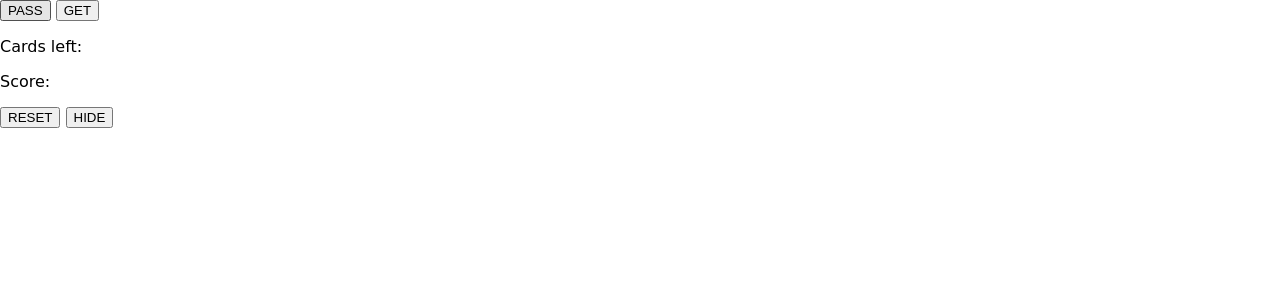
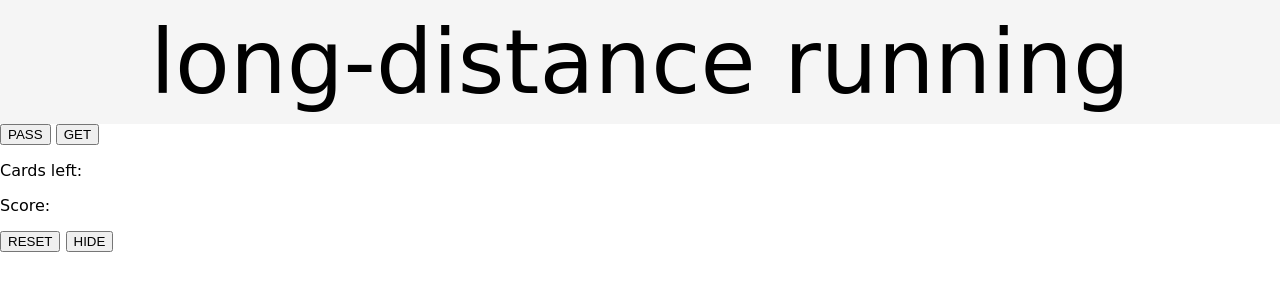
Before and after one commit to jillian-armonia/heads-up, a plain HTML site: page index.html in a window 1280 px wide. Drawn offline with Linux system fonts and the light colour scheme.

Commit message:
add word css

```diff
--- a/index.html
+++ b/index.html
@@ -22,7 +22,7 @@
       </div>
 
       <div id="game">
-        <div id="word"></div>
+        <div id="word">long-distance running</div>
         <div id="game-buttons">
           <button id="pass">PASS</button>
           <button id="get">GET</button>
--- a/style.css
+++ b/style.css
@@ -31,3 +31,10 @@ h2{
     font-family: cursive;
     font-size: 2em;
 }
+
+#word{
+    text-align: center;
+    padding: 10px;
+    font-size: calc(4rem + 2vw);
+    background-color: whitesmoke;
+}
```
